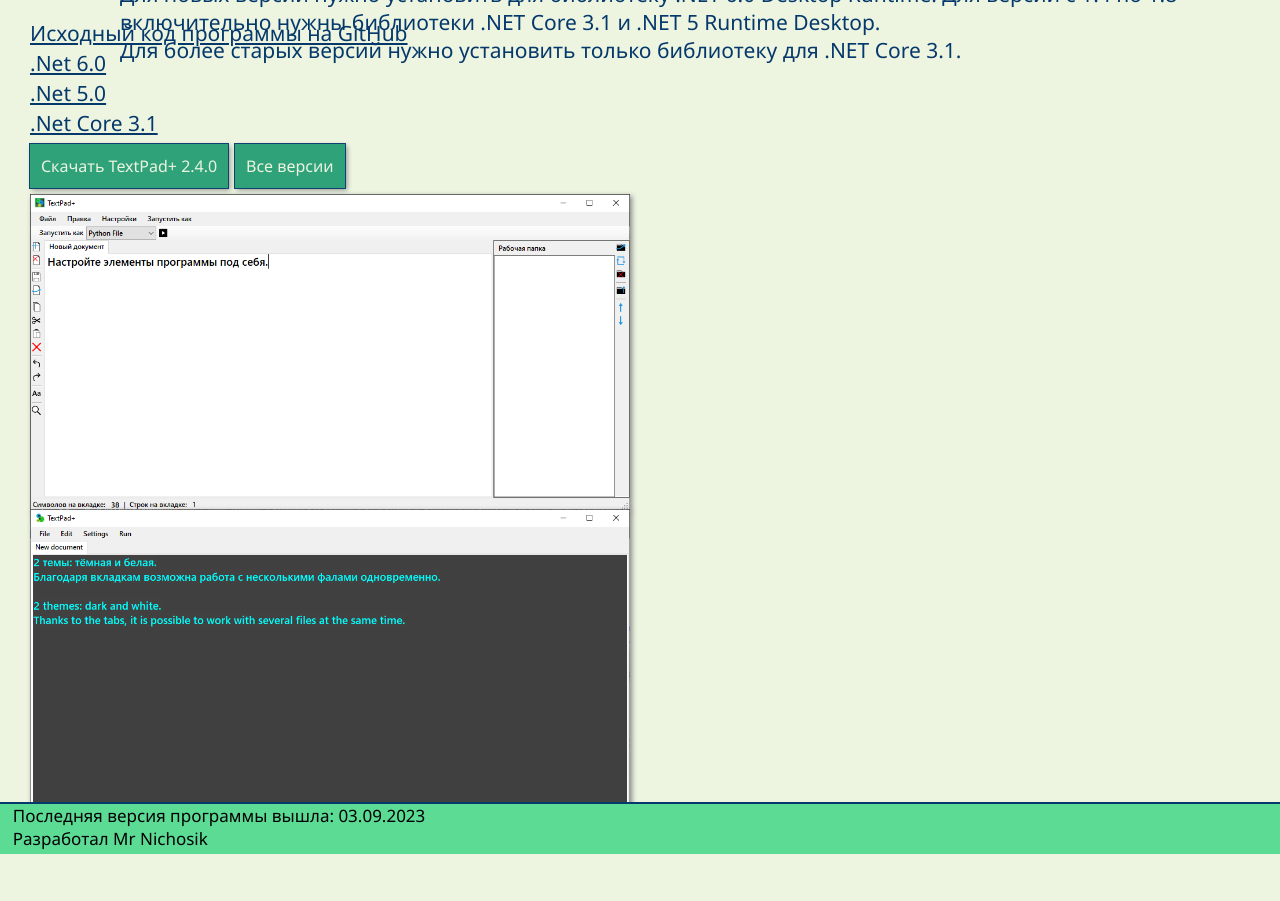
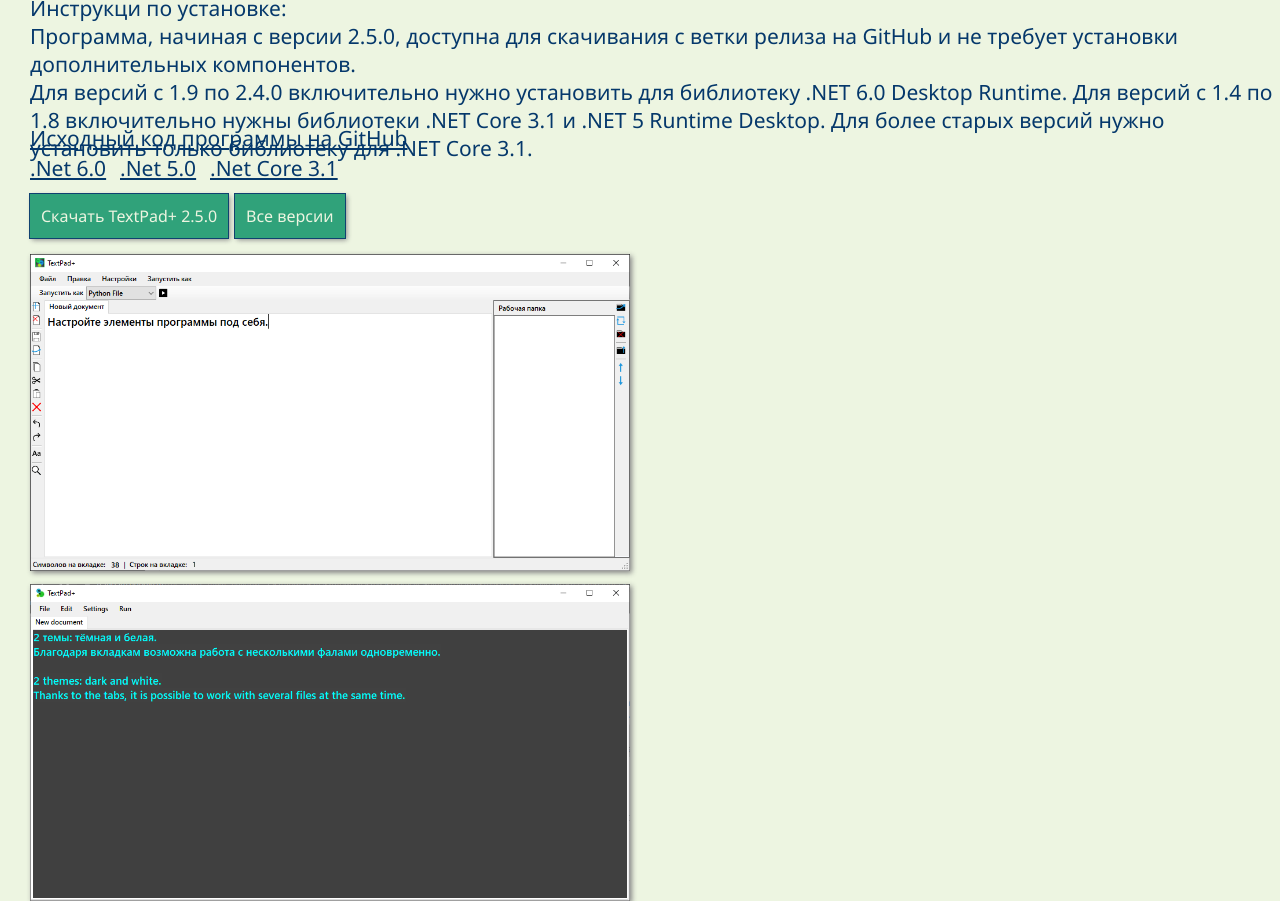
Before and after one commit to Mr-Nichosik/MrNichosik, a plain HTML site: page index.html in a window 1280 px wide. Shown: the part 171-1072 px from the top of the page. Before the commit the page ends 1025 px from the top, so only its background shows below. Drawn offline with Linux system fonts and the light colour scheme.

Commit message:
Add files via upload

```diff
--- a/index.html
+++ b/index.html
@@ -20,12 +20,13 @@
 
         <main>
             <img id="ProgramLogo" src="res\TextPadLogo.png" height="60">
-            <p id=AboutTextPad>TextPad+ — это текстовый редактор с открытым исходным кодом, способный быстро создавать простые текстовые файлы. Работает на ПК архитектуры x86 и ОС Windows 7 и выше.<br/>Для новых версий нужно установить для библиотеку .NET 6.0 Desktop Runtime. Для версий с 1.4 по 1.8 включительно нужны библиотеки .NET Core 3.1 и .NET 5 Runtime Desktop.<br/>Для более старых версий нужно установить только библиотеку для .NET Core 3.1.</p>
+            <p id=AboutTextPad>TextPad+ — это текстовый редактор с открытым исходным кодом, способный быстро создавать простые текстовые файлы. Работает на ПК архитектуры x86 и ОС Windows 7 и выше. </p>
+            <p id="InstallationGuide">Инструкци по установке:<br>Программа, начиная с версии 2.5.0, доступна для скачивания с ветки релиза на GitHub и не требует установки дополнительных компонентов.<br>Для версий с 1.9 по 2.4.0 включительно нужно установить для библиотеку .NET 6.0 Desktop Runtime. Для версий с 1.4 по 1.8 включительно нужны библиотеки .NET Core 3.1 и .NET 5 Runtime Desktop. Для более старых версий нужно установить только библиотеку для .NET Core 3.1.</p>
             <a class="link" id="GitHubSource" href="https://github.com/Mr-Nichosik/TextPadPlus" target="_blank">Исходный код программы на GitHub</a>
             <a class="link" id=SDK6-0 href="https://dotnet.microsoft.com/en-us/download/dotnet/thank-you/runtime-desktop-6.0.16-windows-x86-installer">.Net 6.0</a>
             <a class="link" id=SDK5-0 href="https://dotnet.microsoft.com/en-us/download/dotnet/thank-you/runtime-desktop-5.0.17-windows-x86-installer">.Net 5.0</a>
             <a class="link" id=SDK3-1 href="https://dotnet.microsoft.com/en-us/download/dotnet/thank-you/runtime-desktop-3.1.32-windows-x86-installer">.Net Core 3.1</a>
-            <a class="Button" id="DownloadTextPad" href="res\Setup TextPad+.exe" >Скачать TextPad+ 2.4.0</a>
+            <a class="Button" id="DownloadTextPad" href="https://github.com/Mr-Nichosik/TextPadPlus/releases/download/vCurrent/Setup.exe" >Скачать TextPad+ 2.5.0</a>
             <a class="Button" id="AllDownloads" href="https://mr-nichosik.github.io/AboutTextPadPlus/">Все версии</a>
 
             <div class="container">
@@ -39,11 +40,6 @@
             </div>
         </main>
 
-        <footer>
-            <p>Последняя версия программы вышла: 03.09.2023</p>
-            <p>Разработал Mr Nichosik</p>
-        </footer>
-
         <script src="dist\js\lightbox-plus-jquery.js"></script>
     </body>
 </html>
--- a/style.css
+++ b/style.css
@@ -6,29 +6,16 @@
     font-family: 'Segoe UI', Tahoma, Geneva, Verdana, sans-serif;
 }
 
+body{
+    background-color: #EDF5E1;
+}
+
 header {
     position: relative;
     background-color: #5CDB95;
     color: #05386B;
     height: 65px;
     width: 100%;
-    outline-style: solid;
-    outline-width: 2px;
-    outline-color: #05386B;
-}
-
-body{
-    background-color: #EDF5E1;
-}
-
-footer {
-    background-color: #5CDB95;
-    position: absolute;
-    margin-top: 910px;
-    height: 50px;
-    font-size: 17px;
-    width: 99%;
-    padding-left: 1%;
     outline-style: solid;
     outline-width: 2px;
     outline-color: #05386B;
@@ -109,7 +96,14 @@
     color: #05386B;
     font-size: 21px;
     margin-left: 120px;
-    margin-top: 30px;
+    margin-top: 45px;
+}
+#InstallationGuide{
+    position: absolute;
+    color: #05386B;
+    font-size: 21px;
+    margin-left: 30px;
+    margin-top: 100px;
 }
 
 /*Стили для ссылок*/
@@ -117,37 +111,37 @@
     position: absolute;
     font-size: 21px;
     margin-left: 30px;
-    margin-top: 125px;
+    margin-top: 230px;
 }
 
 #SDK6-0{
     position: absolute;
     font-size: 21px;
     margin-left: 30px;
-    margin-top: 155px;
+    margin-top: 260px;
 }
 #SDK5-0{
     position: absolute;
     font-size: 21px;
-    margin-left: 30px;
-    margin-top: 185px;
+    margin-left: 120px;
+    margin-top: 260px;
 }#SDK3-1{
     position: absolute;
     font-size: 21px;
-    margin-left: 30px;
-    margin-top: 215px;
+    margin-left: 210px;
+    margin-top: 260px;
 }
 
 /*Стили для кнопок*/
 #DownloadTextPad{
     position: absolute;
-    margin-top: 250px;
+    margin-top: 300px;
     margin-left: 30px;
     box-shadow: 2px 2px 5px #888;
 }
 #AllDownloads{
     position: absolute;
-    margin-top: 250px;
+    margin-top: 300px;
     margin-left: 235px;
     box-shadow: 2px 2px 5px #888;
 }
@@ -155,13 +149,13 @@
 /*Стили для скринов*/
 #ScreenTextPad1{
     position: absolute;
-    margin-top: 300px;
+    margin-top: 360px;
     margin-left: 30px;
     box-shadow: 2px 2px 5px #888;
 }
 #ScreenTextPad2{
     position: absolute;
-    margin-top: 615px;
+    margin-top: 690px;
     margin-left: 30px;
     box-shadow: 2px 2px 5px #888;
 }
```
